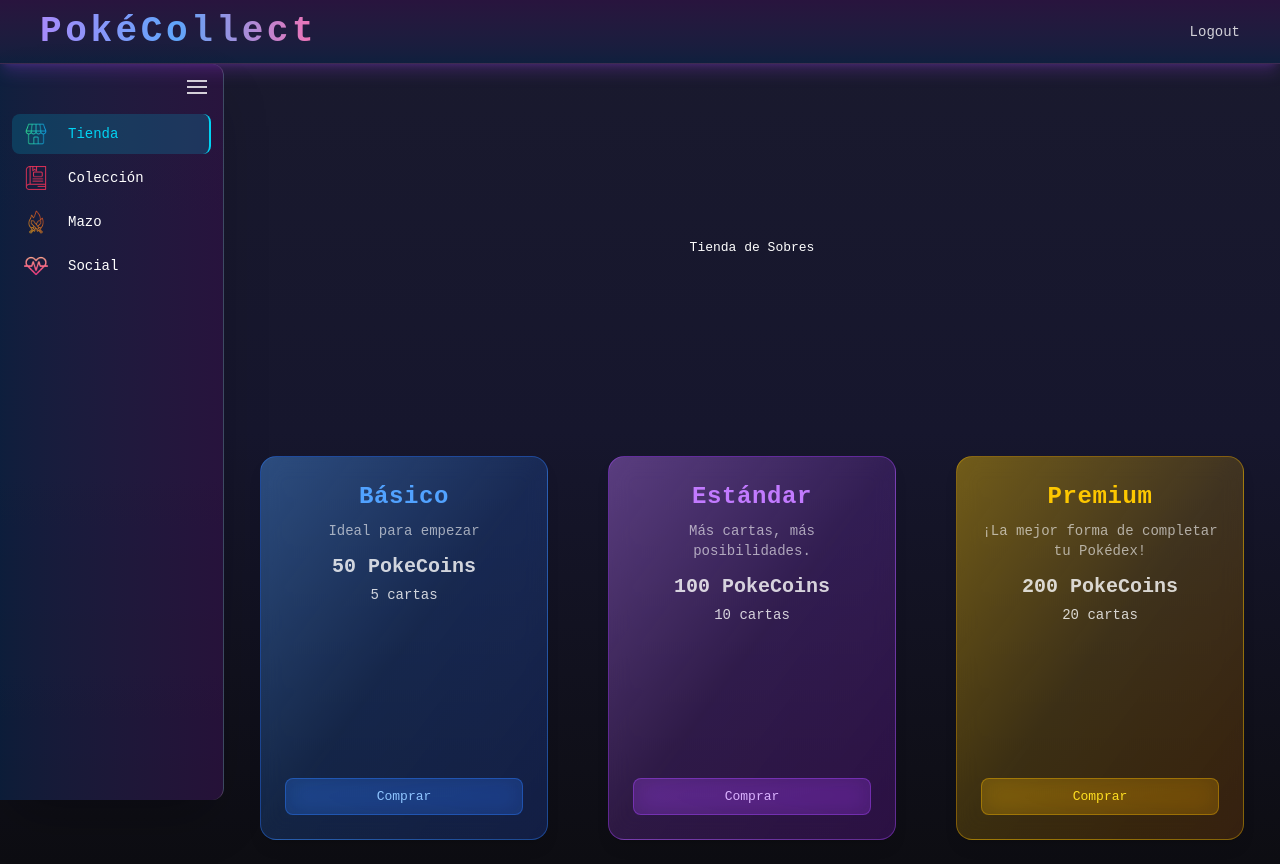
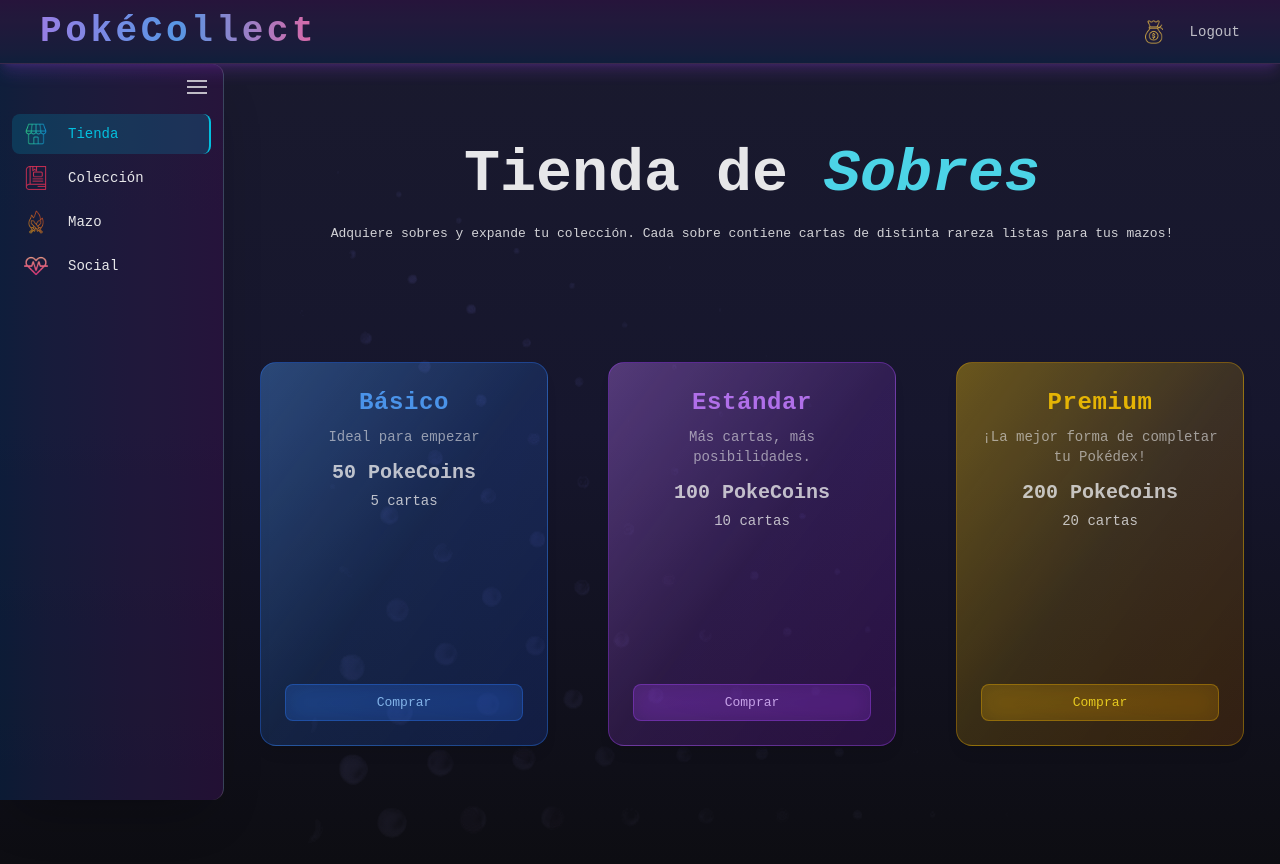
Before and after one commit to IvanCuevas-dev/pokecollect, a React (Vite) app in the folder frontend/: page /shop in a window 1280 px wide. Built offline with nearby package versions, Linux system fonts and the light colour scheme; no server answers; sample sign-in values are in the browser's storage.

Commit message:
Agregado AuthContext: comparte datos con demás componentes + panel usuario en sideBar

```diff
--- a/frontend/src/components/Sidebar.jsx
+++ b/frontend/src/components/Sidebar.jsx
@@ -1,4 +1,6 @@
 import { Link, useLocation } from "react-router-dom"
+import { useContext } from "react"
+import { AuthContext } from "../context/AuthContext"
 
 let links = [
     { to: "/shop", label: "Tienda", icon: "/icons/tienda.png", activeBg: "bg-cyan-500/20 border-r-2 border-cyan-400", color: "hover:text-cyan-400", active: "text-cyan-400" },
@@ -10,6 +12,7 @@
 function Sidebar({ sidebarOpen, setSidebarOpen, mobileMenuOpen, setMobileMenuOpen }) {
 
     let location = useLocation();
+    let { user } = useContext(AuthContext);
 
     function logout() {
         localStorage.removeItem("token");
@@ -21,7 +24,7 @@
             {/* Capa que cubre fondo al abrir mobileMenu */}
             {mobileMenuOpen && (
                 <div
-                    className="fixed inset-0 bg-black/60 z-40 md:hidden "
+                    className="fixed inset-0 bg-black/80 z-40 md:hidden "
                     onClick={() => setMobileMenuOpen(false)}
                 />
             )}
@@ -41,6 +44,22 @@
                     <span className="w-5 h-0.5 bg-white/80 block"></span>
                 </button>
 
+                {/* Usario */}
+                {user && (
+                    <div className="flex items-center gap-3 px-5 py-4 border-b border-white/10 mb-2">
+                        <div className="w-10 h-10 rounded-full bg-linear-to-br from-purple-500 to-cyan-500 flex items-center justify-center font-bold text-sm shrink-0">
+                            {user.name.charAt(0).toUpperCase()}
+                        </div>
+                        {sidebarOpen &&
+                            <div className="flex flex-col">
+                                <span className="text-sm font-semibold text-white capitalize">{user.name}</span>
+                                <span className="text-xs text-white/60">Aprendiz</span>
+                            </div>
+                        }
+                    </div>
+                )}
+
+
                 {/* Links */}
                 <nav className="flex flex-col gap-1 px-3 py-1">
                     {links.map(link => (
@@ -48,8 +67,7 @@
                             key={link.to}
                             to={link.to}
                             onClick={() => setMobileMenuOpen(false)}
-                            className={`
-                                flex items-center gap-3 px-3 py-2 rounded-lg transition text-sm
+                            className={`flex items-center gap-3 px-3 py-2 rounded-lg transition text-sm
                                 ${location.pathname === link.to
                                     ? `${link.activeBg} ${link.active}`
                                     : "text-white hover:bg-white/5"}
--- a/frontend/src/components/Topbar.jsx
+++ b/frontend/src/components/Topbar.jsx
@@ -1,8 +1,11 @@
 import { Link } from "react-router-dom"
+import { useContext } from "react"
+import { AuthContext } from "../context/AuthContext"
 
 function Topbar({ mobileMenuOpen, setMobileMenuOpen }) {
 
     let token = localStorage.getItem("token");
+    let { user } = useContext(AuthContext);
 
     function logout() {
         localStorage.removeItem("token");
@@ -12,17 +15,23 @@
         <header className="flex sticky top-0 h-16 items-center justify-between py-4 px-10 z-50 bg-black/70 bg-linear-to-t from-blue-500/20 to-purple-500/20 border-b border-white/10 shadow-lg shadow-purple-500/20">
 
             <span
-                className="font-bold text-4xl tracking-widest"
+                className="font-bold text-2xl md:text-4xl tracking-widest"
                 style={{ background: 'linear-gradient(90deg, #a78bfa, #60a5fa, #f472b6)', WebkitBackgroundClip: 'text', WebkitTextFillColor: 'transparent' }}>
                 PokéCollect
             </span>
 
-            <div className="flex items-center gap-4 text-sm">
+            <div className="flex items-center gap-6 text-sm">
                 {token ? (
                     <>
+                        <div className="flex gap-2 items-center">
+                            {user && <span className="text-yellow-400 font-bold text-lg text-center">{user.coins}</span>}
+                            <img src="/icons/monedas.png" alt="Monedas" className="h-6 w-6" />
+                        </div>
+
                         <Link to="/login" onClick={logout} className="hidden md:block text-white/80 hover:text-red-400 transition">
                             Logout
                         </Link>
+
                         <button
                             onClick={() => setMobileMenuOpen(!mobileMenuOpen)}
                             className="flex md:hidden flex-col gap-1 cursor-pointer p-1">
--- /dev/null
+++ b/frontend/src/context/AuthContext.jsx
@@ -0,0 +1,33 @@
+import { createContext, useState, useEffect } from "react"
+import api from "../api"
+
+
+//Comparte name, coins y avatar con todos los componentes
+let AuthContext = createContext();
+
+function AuthProvider({ children }) {
+
+    let [user, setUser] = useState(null);
+
+    useEffect(() => {
+        let token = localStorage.getItem("token");
+
+        if (token) {
+            api("/user", "GET").then(data => {
+                setUser({
+                    name: data.name,
+                    coins: data.coins,
+                    avatar: localStorage.getItem("avatar") || "avatar1"
+                });
+            });
+        }
+    }, []);
+
+    return (
+        <AuthContext.Provider value={{ user, setUser }}>
+            {children}
+        </AuthContext.Provider>
+    )
+}
+
+export { AuthContext, AuthProvider };
--- a/frontend/src/index.css
+++ b/frontend/src/index.css
@@ -3,7 +3,14 @@
 
 body {
     font-family: monospace;
-    background: linear-gradient(180deg, #1a1a2e 0%, #16162d 50%, #0d0d12 100%);
     min-height: 100vh;
     color: white;
+
+    background-image:
+        url("/fondo.png"),
+        linear-gradient(180deg, #1a1a2e 0%, #16162d 50%, #0d0d12 100%);
+    background-blend-mode: overlay;
+    background-repeat: no-repeat;
+    background-attachment: fixed;
+    opacity: 0.9;
 }
--- a/frontend/src/main.jsx
+++ b/frontend/src/main.jsx
@@ -2,9 +2,13 @@
 import { createRoot } from 'react-dom/client'
 import './index.css'
 import App from './App.jsx'
+import { AuthProvider } from './context/AuthContext.jsx'
+
 
 createRoot(document.getElementById('root')).render(
   <StrictMode>
-    <App />
+    <AuthProvider>
+      <App />
+    </AuthProvider>
   </StrictMode>,
 )
--- a/frontend/src/pages/Login.jsx
+++ b/frontend/src/pages/Login.jsx
@@ -1,13 +1,15 @@
-import { useState } from "react"
+import { useState, useContext } from "react"
 import { useNavigate } from "react-router-dom"
+import { AuthContext } from "../context/AuthContext"
 import api from "../api"
+
 
 function Login() {
 
     let [email, setEmail] = useState("");
     let [password, setPassword] = useState("");
     let [error, setError] = useState("");
-
+    let { setUser } = useContext(AuthContext);
     let navigate = useNavigate();
 
     async function handleSubmit(e) {
@@ -16,6 +18,11 @@
         try {
             let data = await api("/login", "POST", { email, password });
             localStorage.setItem("token", data.token);
+            setUser({
+                name: data.user.name,
+                coins: data.user.coins,
+                avatar: localStorage.getItem("avatar") || "avatar1"
+            });
             navigate("/shop");
         } catch (error) {
             setError("Email o contraseña incorrectos");
--- a/frontend/src/pages/Register.jsx
+++ b/frontend/src/pages/Register.jsx
@@ -1,5 +1,6 @@
-import { useState } from "react"
+import { useState, useContext } from "react"
 import { useNavigate } from "react-router-dom"
+import { AuthContext } from "../context/AuthContext"
 import api from "../api"
 
 function Register() {
@@ -8,7 +9,7 @@
     let [email, setEmail] = useState("");
     let [password, setPassword] = useState("");
     let [error, setError] = useState({});
-
+    let { setUser } = useContext(AuthContext);
     let navigate = useNavigate();
 
     async function enviarRegistro(e) {
@@ -22,6 +23,11 @@
         try {
             let data = await api("/register", "POST", { name, email, password });
             localStorage.setItem("token", data.token);
+            setUser({
+                name: data.user.name,
+                coins: data.user.coins,
+                avatar: localStorage.getItem("avatar") || "avatar1"
+            });
             navigate("/shop");
         } catch (err) {
             setError(err.errors || {});
--- a/frontend/src/pages/Shop.jsx
+++ b/frontend/src/pages/Shop.jsx
@@ -1,4 +1,5 @@
-import { useState } from "react"
+import { useState, useContext } from "react"
+import { AuthContext } from "../context/AuthContext"
 import api from "../api"
 import PackCard from "../components/PackCard"
 
@@ -8,6 +9,7 @@
     let [cardShown, setCardShown] = useState(0);
     let [modal, setModal] = useState(false);
     let [error, setError] = useState("");
+    let { user } = useContext(AuthContext);
 
     async function buyPack(pack) {
         try {
@@ -21,11 +23,12 @@
 
     return (
         <>
-            <div className="flex-1 flex flex-col lg:flex-row items-center justify-center gap-15 p-6">
-                <h1>Tienda de Sobres</h1>
+            <div className="flex flex-col mt-20">
+                <h1 className="text-center text-6xl font-semibold">Tienda de <span className="text-cyan-300 italic">Sobres</span></h1>
+                <span className="text-center text-white/90 mt-5 px-10">Adquiere sobres y expande tu colección. Cada sobre contiene cartas de distinta rareza listas para tus mazos!</span>
             </div>
 
-            <div className="flex-1 flex flex-col lg:flex-row items-center justify-center gap-15 p-6">
+            <div className="flex-1 flex flex-col lg:flex-row items-center justify-center gap-15 my-15">
                 <PackCard
                     type="basic"
                     name="Básico"
```
Also changed, not shown: frontend/public/fondo.png (added), frontend/public/icons/monedas.png (added).
